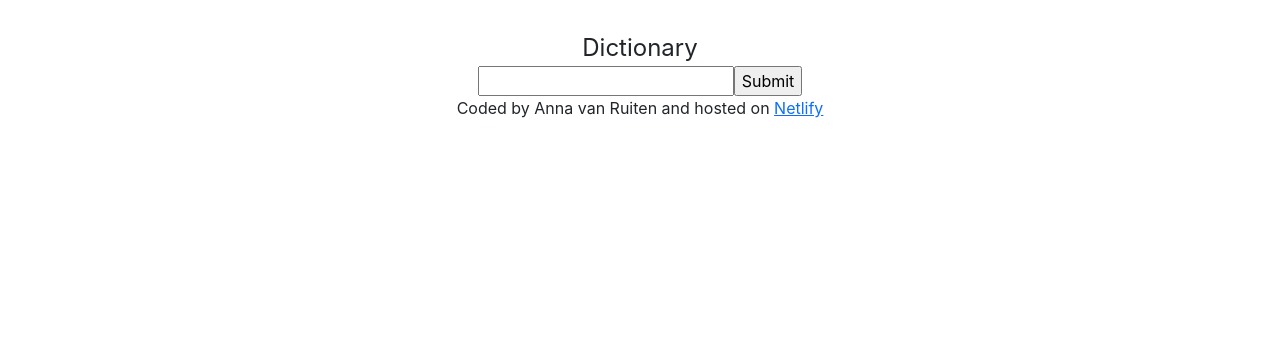
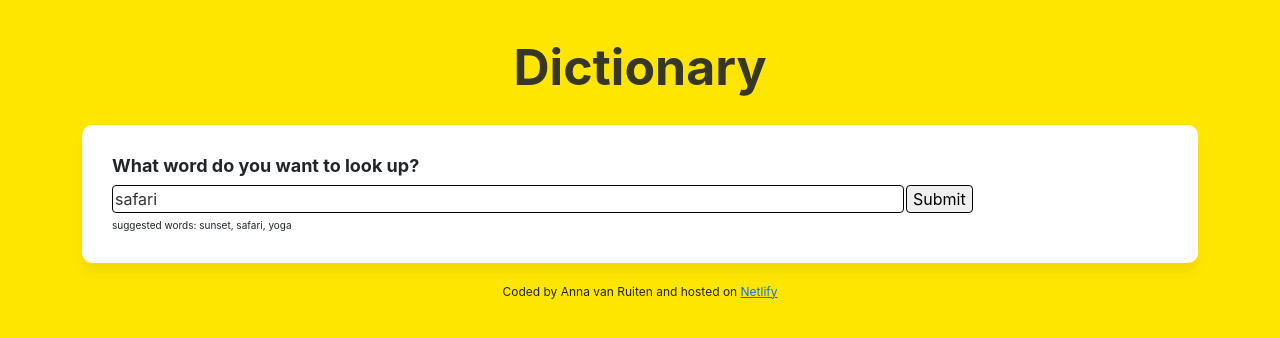
Before and after one commit to avr87/dictionary-app-Anna, a React (Create React App) app: page / in a window 1280 px wide. Shown: the top 338 px of the page. Built offline with nearby package versions, Linux system fonts and the light colour scheme; no server answers.

Commit message:
added css to all the components

```diff
--- a/src/App.css
+++ b/src/App.css
@@ -1,8 +1,17 @@
 body{
-  text-align: center;
+  text-align: left;
   margin-top: 30px;
+  background: #FFE600;
 }
 
 header{
-  font-size: x-large;
+  text-align: center;
+  font-size: 50px;
+  font-weight: bold;
+  opacity: 0.9;
 }
+
+footer{
+  text-align: center;
+  font-size: 12px
+}
--- a/src/App.js
+++ b/src/App.js
@@ -7,7 +7,7 @@ export default function App() {
     <div className="App">
       <div className="container">
         <header className="App-header">Dictionary</header>
-        <main><Search /></main>
+        <main><Search  defaultKeyword="safari" /></main>
         <footer>
           Coded by Anna van Ruiten and hosted on <a href="https://earnest-dusk-24b82f.netlify.app">Netlify</a>
         </footer>
--- /dev/null
+++ b/src/Meaning.css
@@ -0,0 +1,18 @@
+.Meaning h4{
+    font-size: 24px;
+    line-height: 1.5;
+    font-weight: bold;
+
+}
+
+.Meaning .definition{
+    font-size: 15px;
+
+}
+
+.Meaning .example{
+    font-size: 15px;
+    opacity: 0.7;
+    font-style:italic;
+    margin-top:10px;
+}
--- a/src/Meaning.js
+++ b/src/Meaning.js
@@ -1,20 +1,16 @@
 import React from "react";
 import Synonyms from "./Synonyms";
+import "./Meaning.css";
 
 export default function Meaning(props) {
-
-
   return (
     <div className="Meaning">
       <h4>{props.meaning.partOfSpeech}</h4>
 
-      <p>
-        {props.meaning.definition}
-        <br />
-        <strong>Example: </strong>
-        <em>{props.meaning.example}</em>
-      </p>
-      <br />
+      <div className="definition">{props.meaning.definition}</div>
+
+      <div className="example">{props.meaning.example}</div>
+
       <Synonyms synonyms={props.meaning.synonyms} />
     </div>
   );
--- /dev/null
+++ b/src/Results.css
@@ -0,0 +1,13 @@
+.results h2{
+    font-size:36px;
+    font-weight: bold;
+    line-height: 1.5;
+
+
+}
+
+.results h3{
+    font-size: 20px;
+    opacity: 0.7;
+
+}
--- a/src/Results.js
+++ b/src/Results.js
@@ -1,17 +1,20 @@
 import React from "react";
 import Meaning from "./Meaning";
+import "./Results.css";
 
 export default function Resulst(props) {
   if (props.results) {
     return (
       <div className="results">
-        <h2>{props.results.word}</h2>
-        <h3>{props.results.phonetic}</h3>
+        <section>
+          <h2>{props.results.word}</h2>
+          <h3>/{props.results.phonetic}/</h3>
+        </section>
         {props.results.meanings.map(function (meaning, index) {
           return (
-            <div key={index}>
+            <section key={index}>
               <Meaning meaning={meaning} />
-            </div>
+            </section>
           );
         })}
       </div>
--- /dev/null
+++ b/src/Search.css
@@ -0,0 +1,26 @@
+.Search section {
+    background: white;
+    box-shadow: 0px 10px 10px rgba(0,0,0,0.05);
+    padding:30px;
+    border-radius: 10px;
+    margin: 20px 0;
+}
+.Search section h2{
+    font-size: 18px;
+    font-weight: bold;
+}
+.searchBar {
+ border-radius: 4px;
+ border: 1px solid black;
+ color:#333;
+}
+.enter {
+margin-left: 2px;
+     border-radius: 4px;
+ border: 1px solid;
+}
+
+.Search .hint{
+    font-size: 10px;
+    margin-top:5px;
+}
--- a/src/Search.js
+++ b/src/Search.js
@@ -1,32 +1,60 @@
 import React, { useState } from "react";
 import axios from "axios";
 import Results from "./Results";
+import "./Search.css";
 
 
-export default function Search() {
-  let [searchWord, setSearchWord] = useState("");
+export default function Search(props) {
+  let [searchWord, setSearchWord] = useState(props.defaultKeyword);
   let [results, setResults] = useState(null);
+  let [loaded, setLoaded] = useState(false);
+
   function handleResponse(response) {
     setResults(response.data)
   }
-  function search(event) {
-    event.preventDefault();
 
+  function search() {
     //documentation for api = https://www.shecodes.io/learn/apis/dictionary
     let apiKey = `524437caf2bf7e4a9413b557e3t8od0a`;
     let apiURL = `https://api.shecodes.io/dictionary/v1/define?word=${searchWord}&key=${apiKey}`;
     axios.get(apiURL).then(handleResponse);
   }
+
+  function handleSubmit(event) {
+    event.preventDefault();
+    search();
+  }
+  function load(){
+    setLoaded(true)
+    search();
+  }
   function handleSearchWordChange(event) {
     setSearchWord(event.target.value);
   }
+
+  if (loaded){
   return (
-    <div>
-      <form onSubmit={search}>
-        <input type="search" onChange={handleSearchWordChange} />
-        <input type="submit" />
-      </form>
+    <div className="Search">
+      <section>
+        <h2>What word do you want to look up?</h2>
+        <div className="row">
+          <form onSubmit={handleSubmit}>
+            <input
+              type="search"
+              onChange={handleSearchWordChange}
+              className="searchBar col-9"
+              defaultValue={props.defaultKeyword}
+            />
+            <input type="submit" className="enter col" />
+          </form>
+        </div>
+        <div className="hint">suggested words: sunset, safari, yoga </div>
+      </section>
       <Results results={results} />
     </div>
   );
+} else{
+    load();
+    return "Loaded";
 }
+}
--- /dev/null
+++ b/src/Synonyms.css
@@ -0,0 +1,11 @@
+.Synonyms {
+    margin: 20px 0 0;
+    padding: 0;
+}
+.Synonyms li{
+    font-size: 13px;
+    display: inline-block;
+    padding: 12px;
+    line-height: 0.5;
+    color:#70757a;
+}
--- a/src/Synonyms.js
+++ b/src/Synonyms.js
@@ -1,11 +1,11 @@
 import React from "react";
+import "./Synonyms.css"
 
 export default function Synonyms(props) {
-  console.log(props.synonyms);
   if (props.synonyms) {
     return (
       <div>
-        <strong>Synonyms:</strong>
+
         <ul className="Synonyms">
           {props.synonyms.map(function (synonym, index) {
             return <li key={index}>{synonym}</li>;
```
